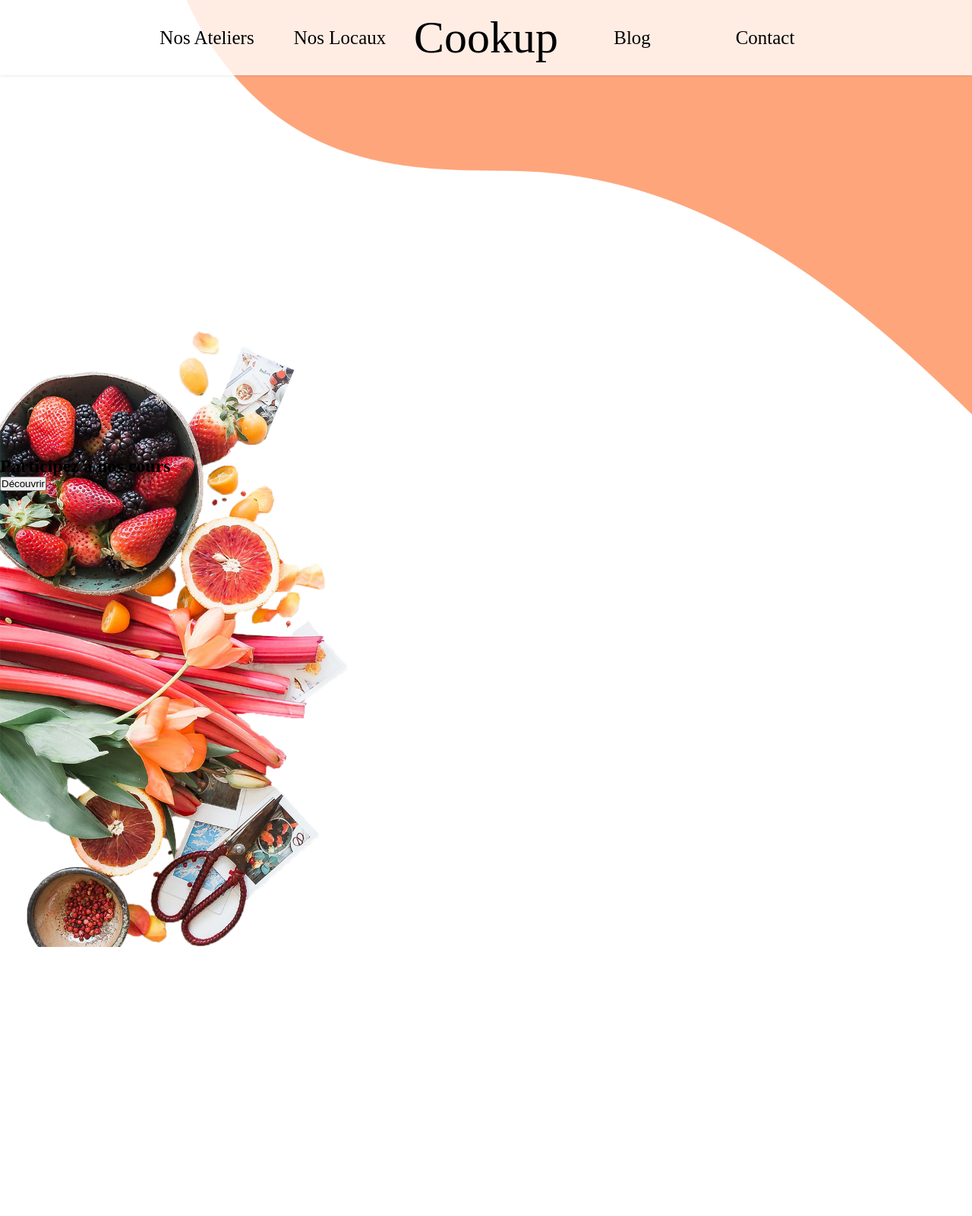
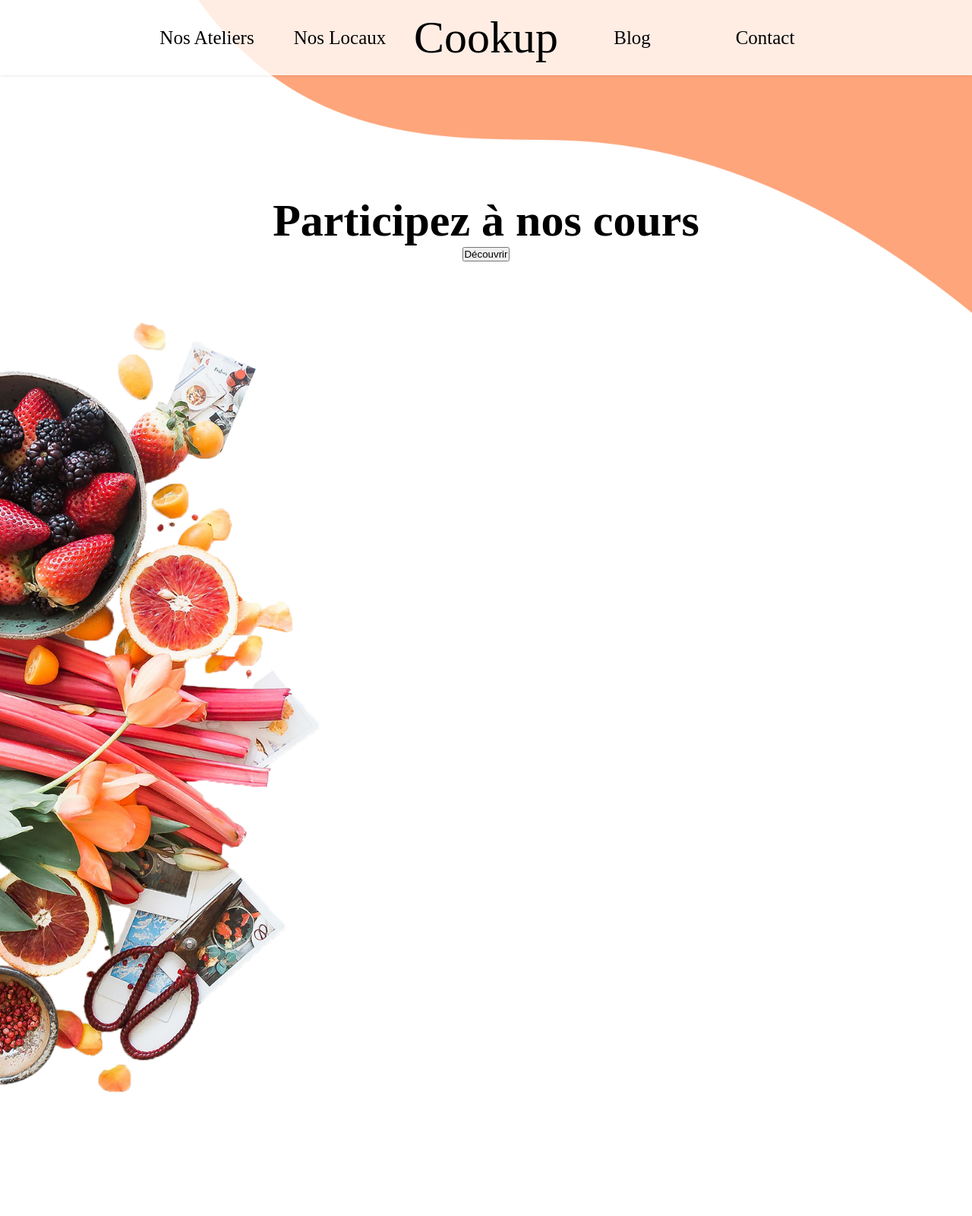
Before and after one commit to Prizilya/mspr-html, a PHP site: page /cours.php in a window 1280 px wide. Shown: the whole page at 76% size. Before the commit the page ends 1246 px from the top, so only its background shows below. Run offline with PHP 8.4, Linux system fonts and the light colour scheme.

Commit message:
cours v3

```diff
--- a/ressources/sass/pages/_cours.scss
+++ b/ressources/sass/pages/_cours.scss
@@ -1,6 +1,18 @@
 #jumbotron{
-  padding: 600px 0;
+  min-height: 100em;
   background-repeat: no-repeat;
   background-size: cover;
-  background-position: center center;
+  background-position: center;
+
+  .container {
+    padding: 16em 0;
+    text-align: center;
+
+    h1 {
+      font-size: 60px;
+    }
+
+    button {
+    }
+  }
 }
```
Also changed, not shown: public/css/app.css, public/images/background.png, 1 other file.
